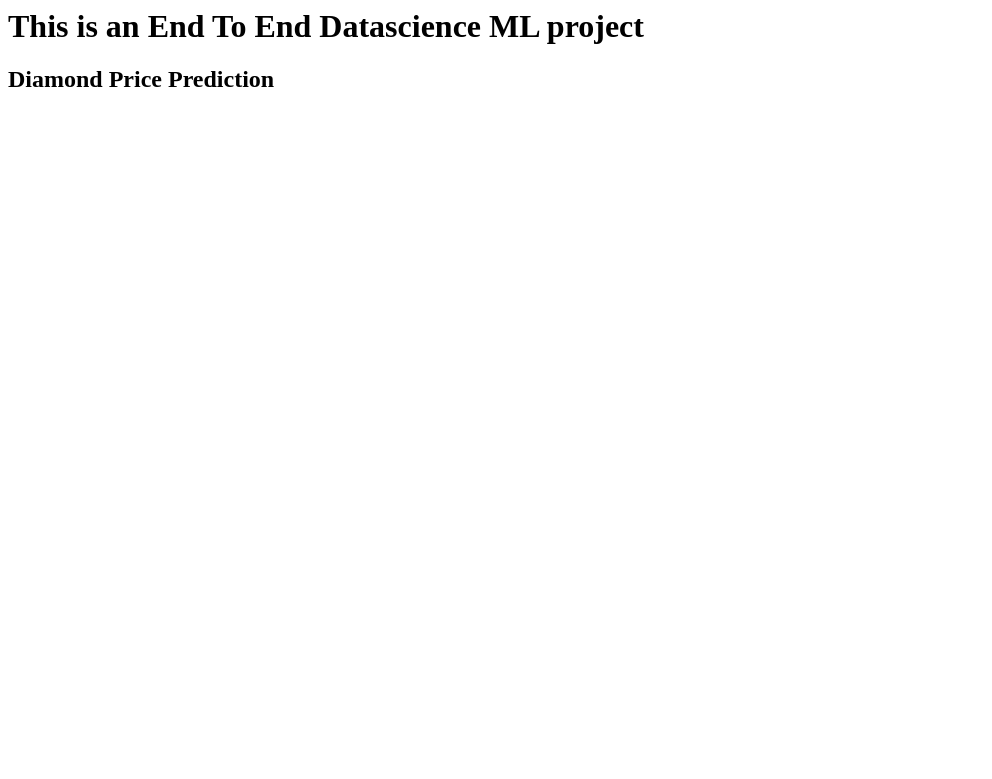
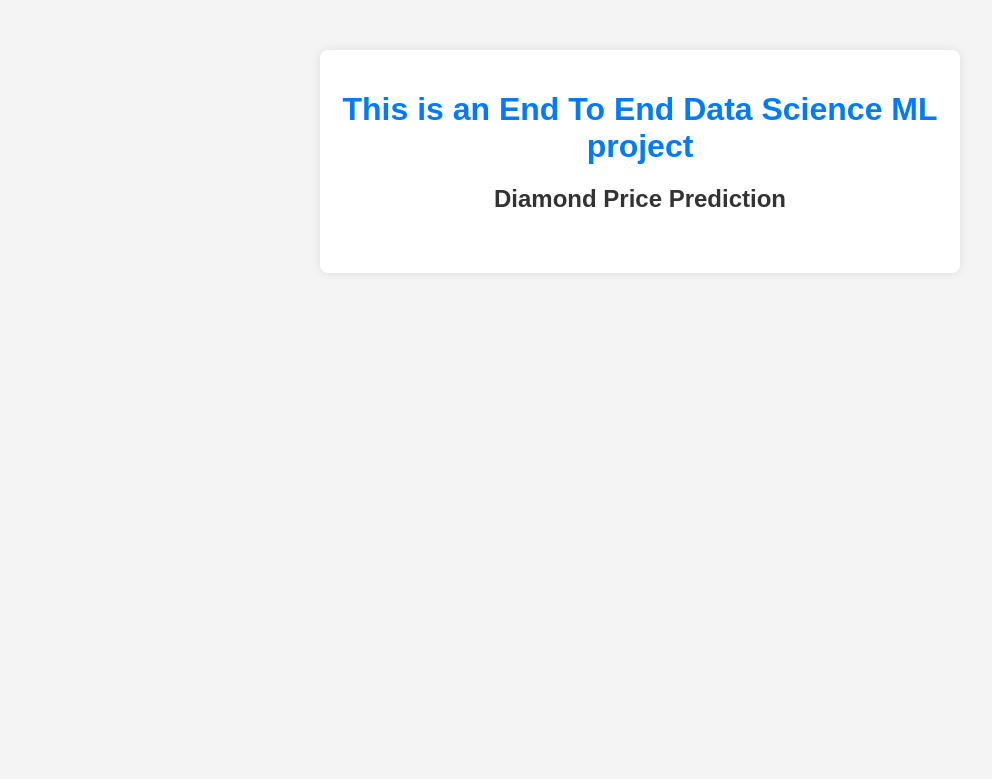
Before and after one commit to SuryanshGupta17/Diamond-Price-Prediction, a Flask app: page / in a window 1280 px wide. Shown: the top 779 px of the page, without its empty margins (0-992 px from the left). Run offline with Flask 3, Linux system fonts and the light colour scheme.

Commit message:
Interface

```diff
--- a/templates/index.html
+++ b/templates/index.html
@@ -1,2 +1,41 @@
-<h1> This is an End To End Datascience ML project </h1>
-<h2>Diamond Price Prediction </h2>
+<!DOCTYPE html>
+<html lang="en">
+<head>
+<meta charset="UTF-8">
+<meta name="viewport" content="width=device-width, initial-scale=1.0">
+<title>Data Science ML Project</title>
+<style>
+  body {
+    font-family: Arial, sans-serif;
+    background-color: #f4f4f4;
+    margin: 0;
+    padding: 0;
+  }
+  .container {
+    max-width: 600px;
+    margin: 50px auto;
+    padding: 20px;
+    background-color: #fff;
+    border-radius: 8px;
+    box-shadow: 0 0 10px rgba(0, 0, 0, 0.1);
+    text-align: center;
+  }
+  h1 {
+    color: #007bff;
+    margin-bottom: 20px;
+  }
+  h2 {
+    color: #333;
+    margin-bottom: 40px;
+  }
+</style>
+</head>
+<body>
+
+<div class="container">
+  <h1>This is an End To End Data Science ML project</h1>
+  <h2>Diamond Price Prediction</h2>
+</div>
+
+</body>
+</html>
```
Also changed, not shown: templates/form.html (+58 -2 lines), templates/results.html (+39 -1 lines).
